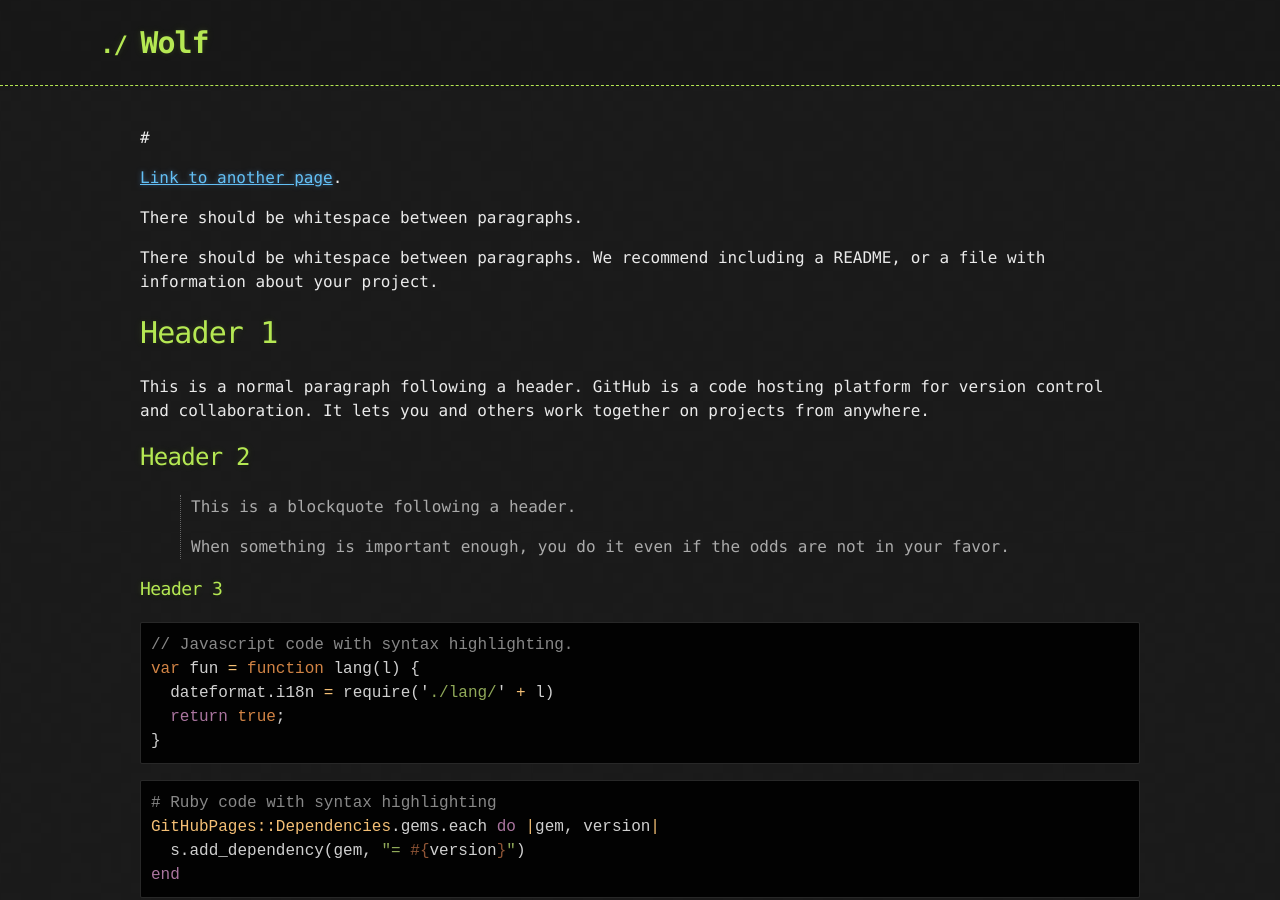
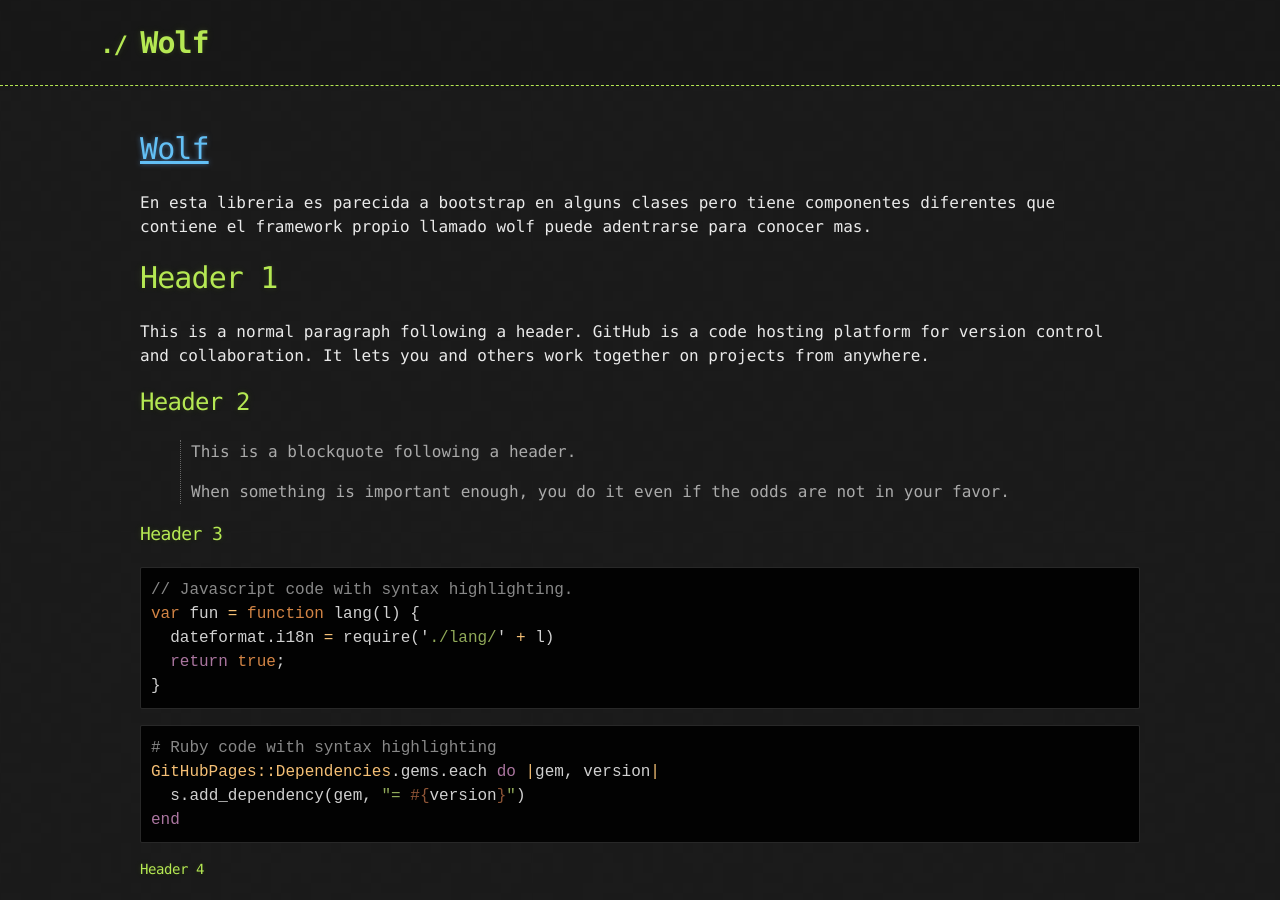
Before and after one commit to NinjaDiaz007/Block, a Jekyll site: the page built from index.md, in a window 1280 px wide and 900 px high. Built offline with Jekyll 4.4.1, drawn with Linux system fonts in a browser that asks for light colours; our own code applies the rules of GitHub Pages for plain Markdown files.

Commit message:
Add files via upload

```diff
--- a/index.md
+++ b/index.md
@@ -2,13 +2,8 @@
 layout: default
 ---
 
-#
-
-[Link to another page](./another-page.html).
-
-There should be whitespace between paragraphs.
-
-There should be whitespace between paragraphs. We recommend including a README, or a file with information about your project.
+# [Wolf](./wolf.html)
+En esta libreria es parecida a bootstrap en alguns clases pero tiene componentes diferentes que contiene el framework propio llamado wolf puede adentrarse para conocer mas.
 
 # Header 1
 
```
Also changed, not shown: wolf.md (added, +5 -0 lines).
